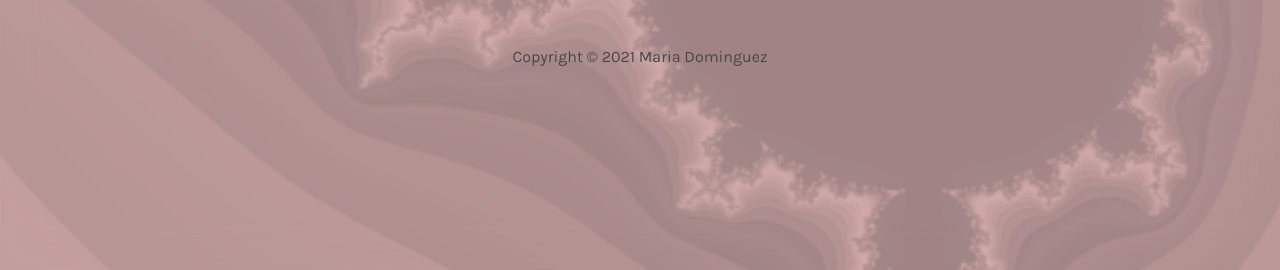
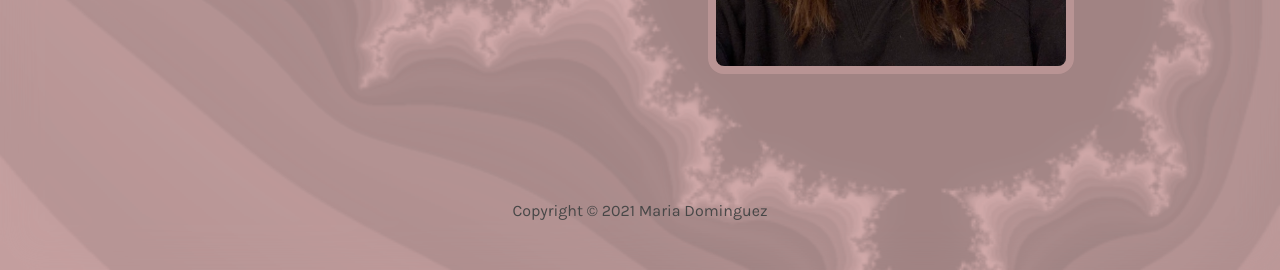
Before and after one commit to msdominguez/portfolio, a website: page index.html in a window 1280 px wide. Shown: the part 530-800 px from the top of the page. Drawn offline with nearby package versions, Linux system fonts and the light colour scheme.

Commit message:
home desktop fix

```diff
--- a/styles.css
+++ b/styles.css
@@ -72,6 +72,9 @@
 body {
     background: var(--msd-pink-1);
     min-height: 100vh;
+    justify-content: space-between;
+    display: flex;
+    flex-direction: column;
 }
 
 body:before {
@@ -127,13 +130,13 @@
     padding: 0;
 }
 
-@media only screen and (min-width: 768px) {
+@media only screen and (min-width: 1024px) and (max-width: 1366px) {
     h1 {
-        font-size: 40px;
+        font-size: 55px;
         font-weight: 900;
     }
     h2 {
-        font-size: 25px;
+        font-size: 32px;
     }
     h3 {
         font-size: 25px;
@@ -152,13 +155,13 @@
     }
 }
 
-@media only screen and (min-width: 1024px) {
+@media only screen and (max-width: 768px) {
     h1 {
-        font-size: 55px;
+        font-size: 40px;
         font-weight: 900;
     }
     h2 {
-        font-size: 32px;
+        font-size: 25px;
     }
     h3 {
         font-size: 25px;
@@ -545,7 +548,7 @@
     border: 1rem solid var(--msd-pink-2-30);
 }
 
-@media only screen and (min-width: 768px) {
+@media only screen and (min-width: 768px) and (max-width: 1366px) {
     .home {
         justify-content: space-evenly;
         align-items: center;
```
